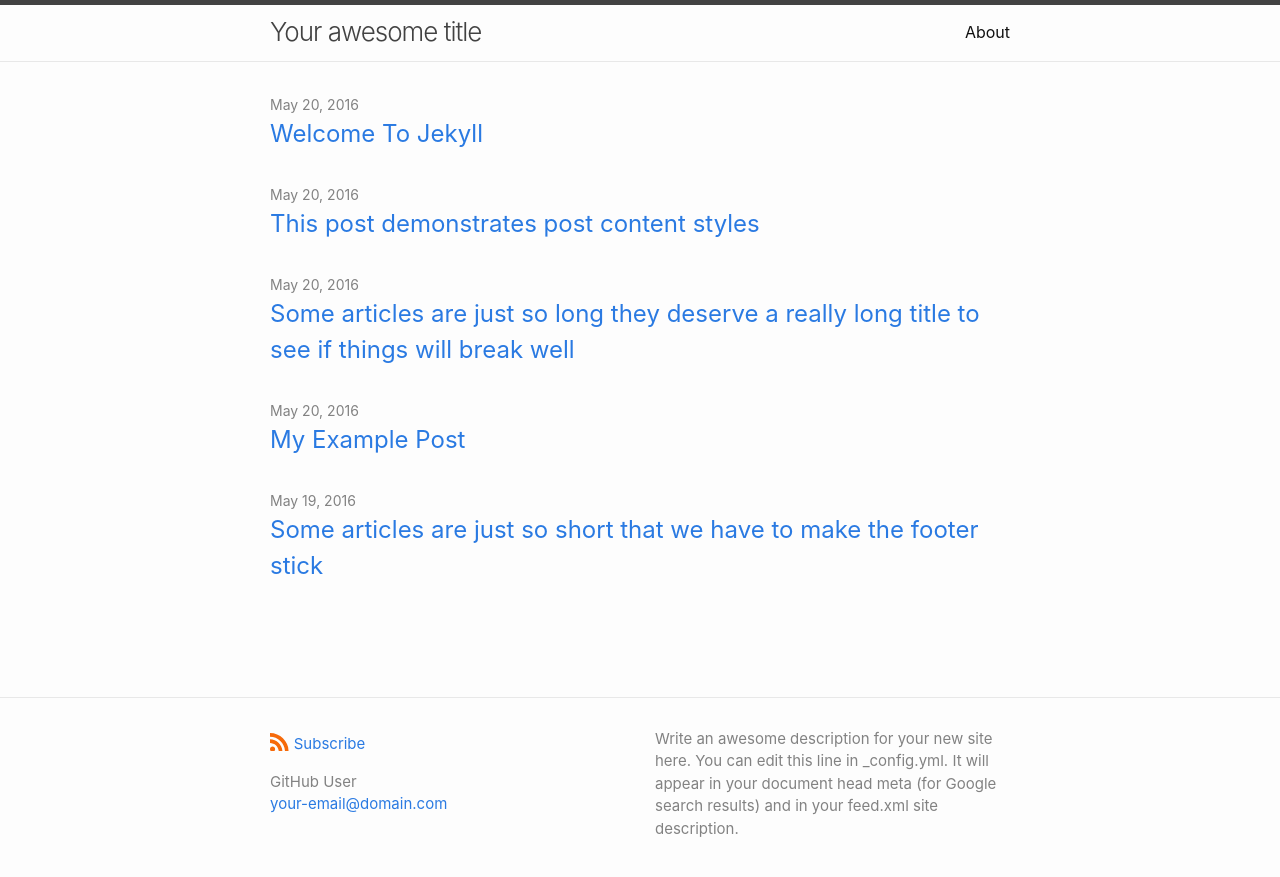
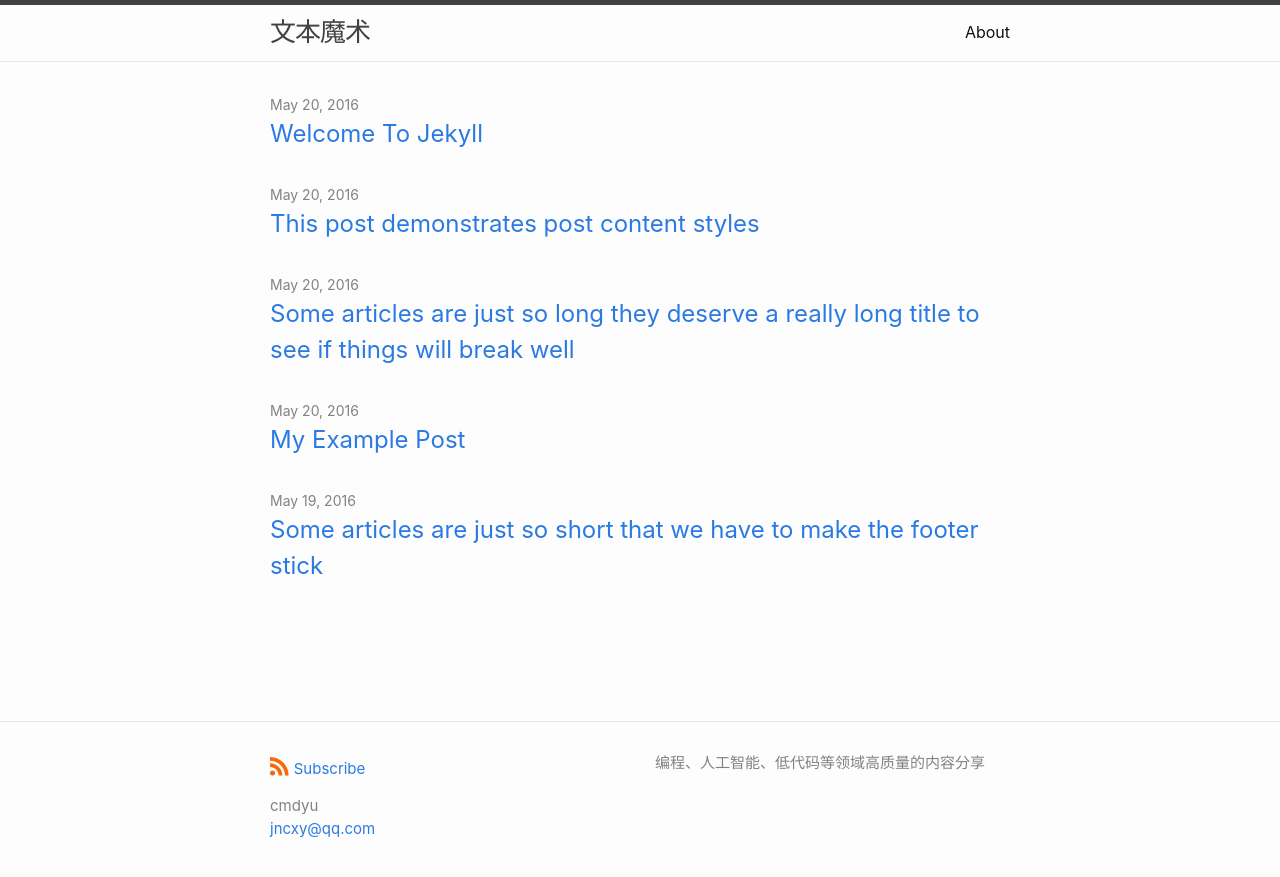
Before and after one commit to cmdyu/qxbc, a Jekyll site: the page built from index.md, in a window 1280 px wide. Shown: the top 877 px of the page. Built offline with Jekyll 4.4.1, drawn with Linux system fonts in a browser that asks for light colours.

Commit message:
modified:   _config.yml

```diff
--- a/_config.yml
+++ b/_config.yml
@@ -1,14 +1,12 @@
-title: Your awesome title
+title: 文本魔术
 author:
-  name: GitHub User
-  email: your-email@domain.com
+  name: cmdyu
+  email: jncxy@qq.com
 
 # The `>` after `description:` means to ignore line-breaks until next key.
 # If you want to omit the line-break after the end of text, use `>-` instead.
 description: >
-  Write an awesome description for your new site here. You can edit this line
-  in _config.yml. It will appear in your document head meta (for Google search
-  results) and in your feed.xml site description.
+  编程、人工智能、低代码等领域高质量的内容分享
 
 # Build settings
 
```
